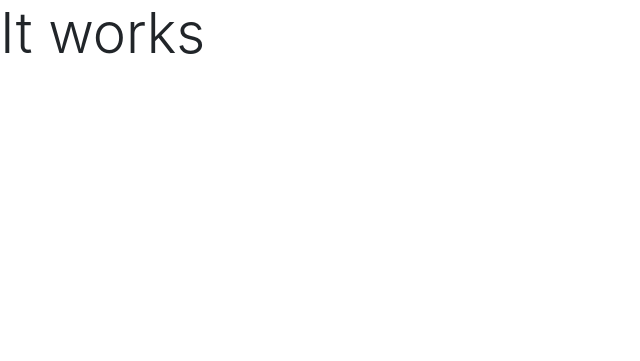
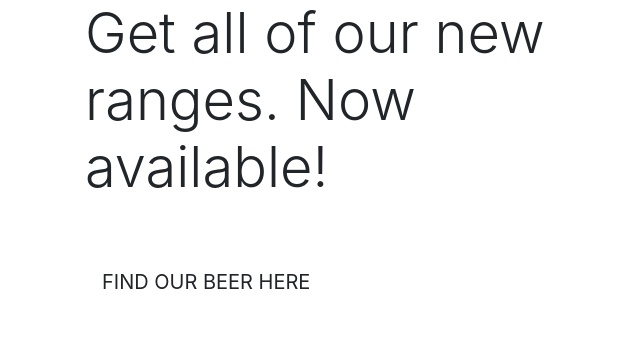
Before and after one commit to Ted-Williams/fermentation-station-app, a Django app: page / in a window 1280 px wide. Shown: the top 361 px of the page, without its empty margins (0-640 px from the left). Run offline with Django 3.2, Linux system fonts and the light colour scheme; some libraries are stand-ins or nearby versions.

Commit message:
added headings to index.html

```diff
--- a/home/templates/home/index.html
+++ b/home/templates/home/index.html
@@ -1,6 +1,27 @@
 {% extends "base.html" %}
 {% load static %}
 
+{% block page_header %}
+    <div class="container header-container">
+        <div class="row">
+            <div class="col"></div>
+        </div>
+    </div>
+{% endblock %}
+
 {% block content %}
-<h1 class="display-4 text success">It works</h1>
+    <div class="container h-100">
+        <div class="row h-100">
+            <div class="col-7 col-md-6 my-auto">
+                <h1 class="display-4 logo-font text-black">
+                    Get all of our new ranges. Now available!
+                </h1>
+                <div class="my-5">
+                    <h4>
+                        <a href="" class="shop-now-button btn btn-lg rounded-0 text-uppercase py-3">Find our Beer here</a>
+                    </h4>
+                </div>
+            </div>
+        </div>
+    </div>
 {% endblock %}
```
